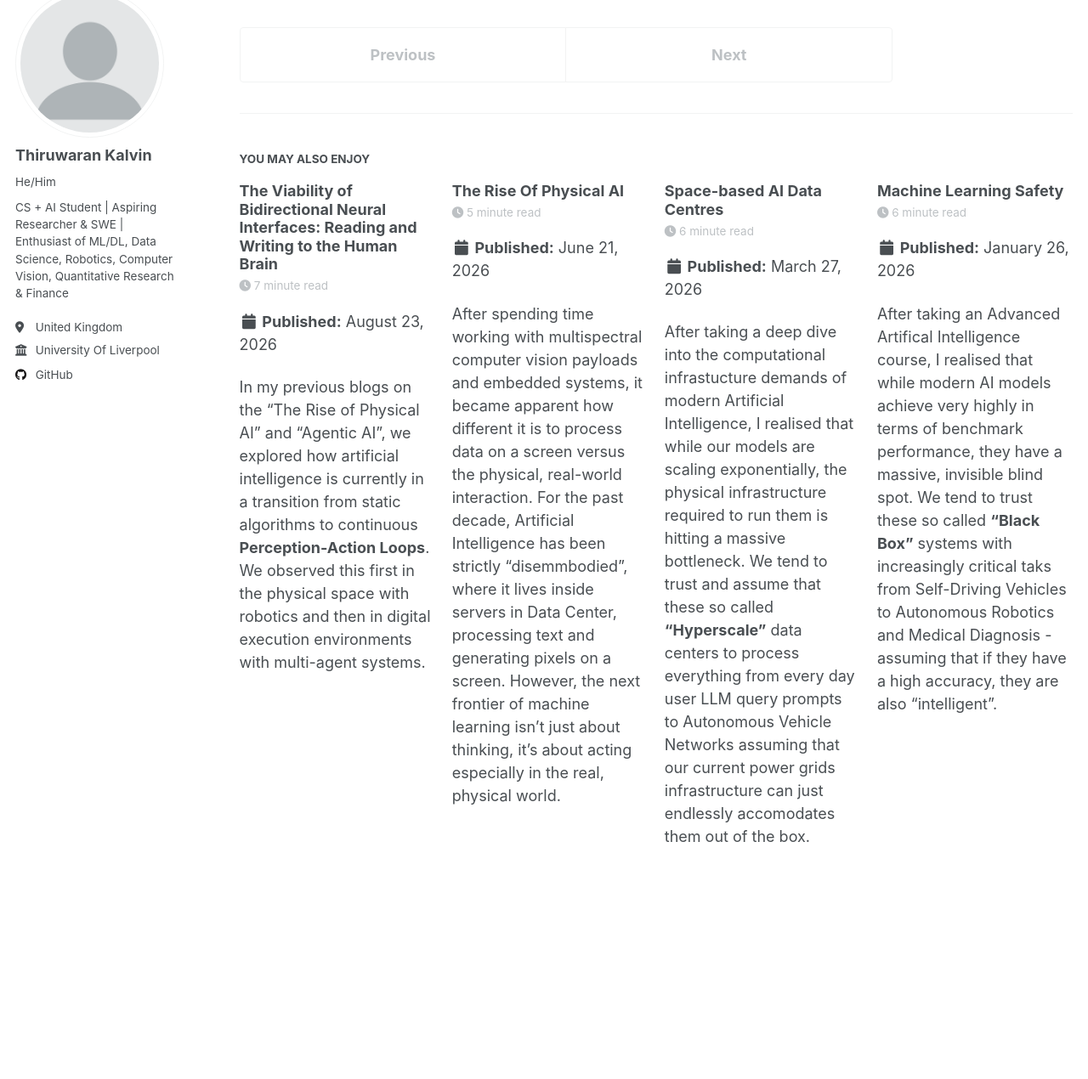
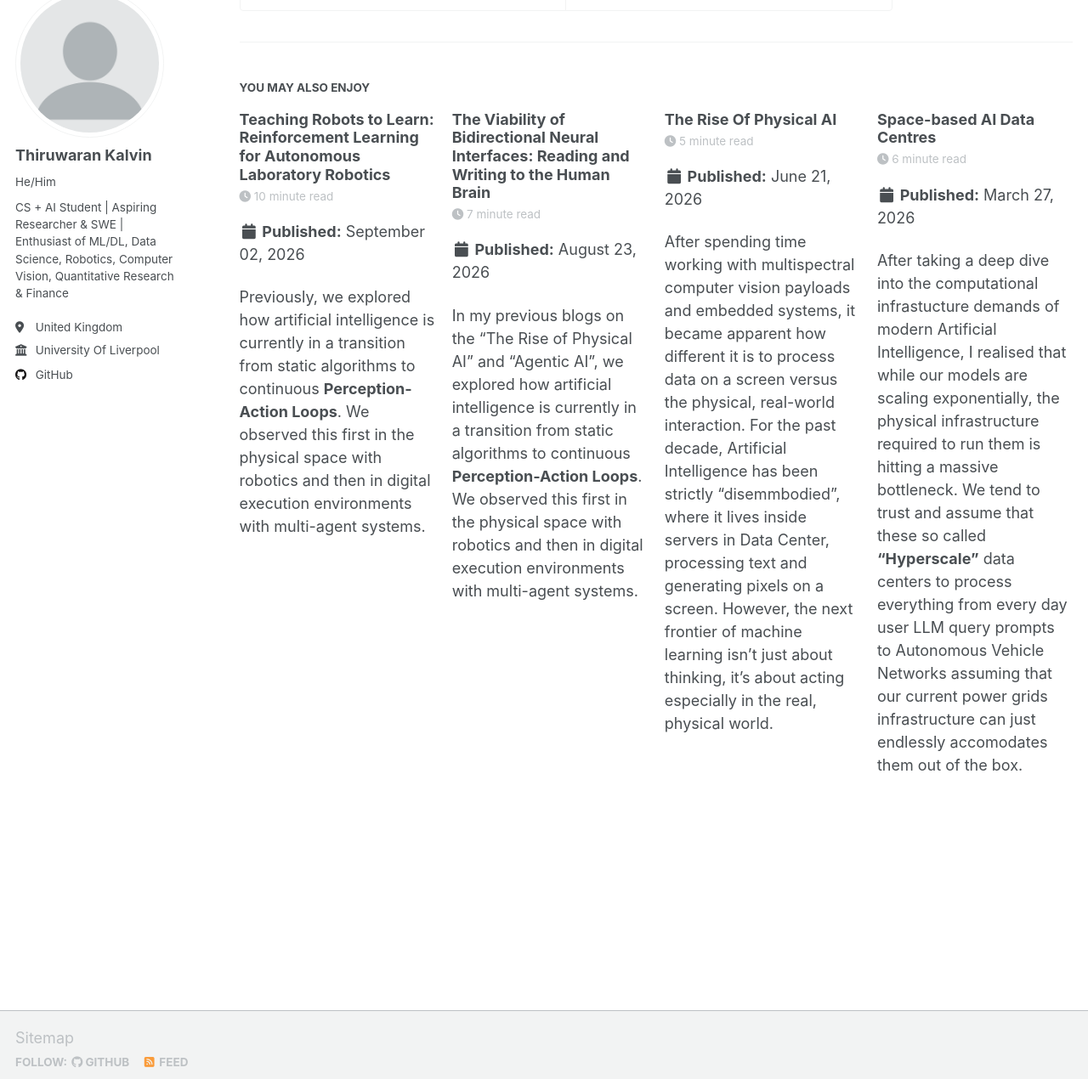
Before and after one commit to T-Kalv/T-Kalv.github.io, a Jekyll site: the page built from _posts/2026-08-04-AgenticAI.md, in a window 1280 px wide and 1400 px high, scrolled down 5134 px, cut to the strip 130-1400 px from the top of the window. Shown: the whole strip at 85% size. Built offline with Jekyll 4.4.1, drawn with Linux system fonts in a browser that asks for light colours; a script that is not in the unit is left out; some of the changed lines change nothing that is shown; some of the changed text lies outside the part shown.

Commit message:
Uploaded RobotLearningLaboratoryAutomation.md to blog

```diff
--- a/_posts/2026-08-04-AgenticAI.md
+++ b/_posts/2026-08-04-AgenticAI.md
@@ -119,7 +119,6 @@
 - **The Evolution of the Developer:** The role of the software developer is shifting more and more thanks to AI. We are moving away from writing individual syntax blocks to orchestrating systems—designing the state machines, tool protocols and evaluation metrics that govern autonomous multi-agent networks.
 
 ## Further Reading & References
-## Further Reading & References
 - **AI Agents Detailed:** [IBM: What are AI Agents?](https://www.ibm.com/think/topics/ai-agents)
 - **ReAct Framework Paper:** [ReAct: Synergizing Reasoning and Acting in Language Models (arXiv)](https://arxiv.org/abs/2210.03629)
 - **Self-Reflection Benchmarks:** [Reflexion: Language Agents with Verbal Reinforcement Learning (NeurIPS)](https://openreview.net/forum?id=vAElhFcKW6)
--- /dev/null
+++ b/_posts/2026-09-02-RobotLearningLaboratoryAutomation.md
@@ -0,0 +1,131 @@
+---
+title: 'Teaching Robots to Learn: Reinforcement Learning for Autonomous Laboratory Robotics'
+date: 02/09/2026
+permalink: /posts/2026/08/2026-09-02-RobotiLearningLaboratoryAutomation/
+tags:
+  - Robotics
+  - Reinforcement Learning
+  - Robot Learning
+  - Laboratory Automation
+  - Artificial Intelligence
+  - Machine Learning
+  - Physical AI
+  - Autonomous Systems
+---
+
+Previously, we explored how artificial intelligence is currently in a transition from static algorithms to continuous **Perception-Action Loops**. We observed this first in the physical space with robotics and then in digital execution environments with multi-agent systems.
+
+A software agent can experiment code, call APIs and recover from an error without physically damaging* anything. A robot however, has to deal with the real consequences of its subsequent actions. A small error in a movement can cause a collision, break laboratory glassware or completely invalidate an ongoing experiment.
+
+This raises a fundamental question: can we **teach robots physical skills rather than simply programming them to follow fixed instructions?** In this blog, we explore this problem in the research paper *"Accelerating Laboratory Automation Through Robot Skill Learning For Sample Scraping"* by Dr Gabriella Pizzuto and other collaborators.
+
+
+## Background
+Laboratory automation has already enabled robots to perform many repetitive scientific tasks. Such as from handling samples to carrying out predefined experimental procedures. However, these integrated systems have often relied on carefully programmed trajectories and struggle when a task requires adaptation to changes in its environment or physical interaction with objects such as new task or modified task is presented.
+
+For example, scraping material from the inside of a laboratory vial. For us Humans, this is relatively straightforward for us. On the other hand, a robot must simultaneously control its position and maintain physical contact with the vial without applying excessive force in-real time. This results in the problem becoming a **contact-rich manipulation task** where just programming a fixed trajectory doesn't suffice here.
+
+This is where **robot learning** in particular **robot reinforcement learning** becomes interesting. Instead of programming every movement possible, we could instead integrate reinforcement learning where it allows a robot to learn a policy through its interaction with its environment. It then uses continuous feedback to improve its behaviour. The research paper by Dr Gabriella and other collaborators investigates whether this approach can be used to teach robots such as robotic manipulator laboratory skills and then ultimately transfer the learned simulation behaviour to the real-world on a real robot.
+
+
+## Core Ideas
+### Teaching a Robot a Physical Skill
+The central idea behind the research paper is to manually replace designed robotic trajectories with instead a **learned policy**. Here instead of explicitly telling the robot exactly how to move the scraper at every point in the task, the robot learns which actions are most likely to achieve its goal based on the state of the environment.
+
+For example, in the sample scraping task, the robot needs to learn how to move the scraper into the vial, how to make contact with the inner surface and how to follow the desired scraping motion. This resulted in the researchers formulating the problem as a **goal-conditioned reinforcement learning** problem where the robot learns a policy that maps its current state and desired goal to an action.
+
+Mathematically, this can be represented as:
+
+$$
+a_t \sim \pi(a_t \mid s_t, g)
+$$
+where $s_t$ represents the current state of the robot, $g$ represents the desired goal and $a_t$ represents the action selected by the policy.
+
+Rather than learning one fixed sequence of movements, the policy learns how to respond to different states while attempting to reach the desired goal.
+
+### Robot's State and Action Space
+In order for an integrated reinforcement learning system to learn a physical task, we first need to define what information the robot can observe and what actions it is allowed to take.
+
+For example, in this research, the robot uses primary **proprioceptive information** and force feedback rather than relying on vision. The state contains information about the robot's joint configuration and velocity and together with information about tool's interaction with the environment. The action space then determines how the robot can then physically react and respond to this information. Instead of directly predicting the individual joint positions, the learned controller produces continuous control commands that allow the robotic arm to move through the task. This creates a continuous feedback loop:
+
+$$
+\text{State} \rightarrow \text{Policy} \rightarrow \text{Action} \rightarrow \text{Environment} \rightarrow \text{New State}
+$$
+
+This means that the robot doesn't just simply execute a predetermined trajectory, instead its behaviour continually changes to the state that it observes.
+
+### Learning through Reinforcement
+The robot improves its behaviour through reinforcement learning. It does this by receiving a **reward signal** based on how successfully it performs the intended task.
+
+A successful scraping movement should receive a higher reward than an action that moves the scraper away from the desired location or loses contact with the vial.
+
+The objective of reinforcement learning can therefore be expressed as maximizing the expected cumulative reward:
+
+$$
+J(\pi) = \mathbb{E}_{\pi}
+\left[
+\sum_{t=0}^{T} \gamma^t r_t
+\right]
+$$
+
+where $r_t$ is the reward received at timestep $t$ and $\gamma$ is the discount factor controlling how much future rewards contribute to the objective.
+
+Over many interactions in the simulated environment results in the policy gradually learning which actions lead towards successfully completing the tasks and which are unsuccessful. However, when learning a complex physical skill from scratch introduces another problem which is that the robot might not even initially know how to perform even the simplest part of that task.
+
+### Learning the Simplest Part of the Task
+
+To address this, the researchers implemented a **curriculum-based approach** where the overall difficulty of the task is gradually increased. This means that rather than immediately asking the robot to perform the entire complete scraping task, the learning process begins with simpler objectives before scaling up introducing more challenging interactions.
+
+This is particularly importance once we introduce **contact-rich manipulation**. The robot first needs to learn the basic physical behaviour that is required for the task at hand before it can reliably perform the complete sequence task. It's a similar to how humans learn physical skills where they break the task into simpler stages and progressively increase the difficulty.
+
+### Transitioning from Simulation to the Real Robot
+$$
+\text{Simulation}
+\rightarrow
+\text{RL Training}
+\rightarrow
+\text{Learned Policy}
+\rightarrow
+\text{Real Robot}
+$$
+When training a reinforcement learning policy directly onto a physical robot, it introduces several challenges. The robot would need to perform many iterations with the real-life environments which is incredibly time-consuming, expensive and potentially unsafe when dealing laboratory equipment unsupervised by Humans.
+
+Instead of going directly to the real-world environment, researchers train the robot first within a **simulated environment**. This allows the policy to perform many interactions and learn the required behaviour without risking damage to the physical robot, laboratory equipment or surround environment.
+
+However, this introduces a new problem which is the **sim-to-real** transfer challenge. For example, a policy that performs well in a simulation environment doesn't necessarily mean it can perform equally well in the real-world on a real robot. This is because in the real world we have physical properties such as differences in contact dynamics, forces, friction and other physical properties that can can cause the behaviour learned in simulation to fail when transferred to the real-world environment.
+
+This is important especially for contact-rich manipulation where here for the scraping task, even the small differences in how the scraper interacts with the vial can affect the resulting behaviour. This led to the researchers investigating whether the learned scraping policy can be successfully transferred over from the simulation environment to the real robotic manipulator.
+
+### Sample Scraping Task
+
+In the lab, automating sample scraping combines several challenges that make it useful for studying robot learning.
+
+<div style="text-align: center;">
+<img src="Scraping_Example.png"
+     alt="Autonomous robotic sample scraping setup"
+     style="width: 55%;">
+<p><strong>Figure 1:</strong> Autonomous robotic scraping setup used for the sample scraping task. <em>Source: Pizzuto et al. (2024), "Accelerating Laboratory Automation Through Robot Skill Learning For Sample Scraping".</em></p>
+</div>
+
+For example, the robot must position the scraper inside the vial accurately, establish contact with the inner surface and mantain an appropriate interaction whilst performing the scraping motion. Also small subtle changes in the robot's overall movement or contact with the vial can therefore affect the outcome of the task.
+
+This makes the sample scraping task a good example of a contact-rich manipulation task where just simply following a predefined trajectory doesn't suffice.
+
+When using reinforcement learning, the researchers investigate whether a robot can instead learn a physical skill that allows it to respond to the state of the environment.
+
+Overall this demonstrates how robot learning here could move laboratory automation away from the predefined trajectories and towards learned physical skills that may be potentially adapted to much more complex laboratory tasks.
+
+## My Takeaways:
+After analysing how teaching robots to learn using reinforcement learning for autonomous laboratory robotics, a few key points stood out for me:
+* **Learning Physical Skills Rather than Fixed Instructions:** One of the most important and interesting aspects of this research is the shift from manually programming every robotic movement to instead allowing the robot to learn a policy through an interaction with its surround environment. Instead of integrating one predefined trajectory, the robot can continuously adapt its behaviour based on its current state at hand.
+* **Simulations vs Real World:** Training reinforcement learning policies in simulations provides a practical alternative for robots to perform numerous interactions without risking physical equipment. However, when transferring these learned behaviours to a real robot, it introduces a difficult problem of the sim-to-real transfer. This is where differences between the simulated and physical environments can affect the learned policy.
+* **Contact-Rich Manipulation is Challenging:** Looking at tasks that at appear relatively to simple to use Humans can become significantly more difficult for robotics when physical contact is involved. For example, small subtle differences in forces, friction or positioning can change the outcome of the task. This makes contact-rich manipulation an interesting problem in robot learning.
+* **Towards a More Generalisable Robot Learning:** This research paper made myself more interested in a broader question of how can we make learned robot skills generalise across different tasks, tools, materials and environments. I think this is where approaches such as reinforcement learning, robot learning and VLA (Vision-Language-Action) models become much more interesting here. Instead of robots just simply following predefined instructions, I believe the longer term goal should be to build systems that can perceive their environment, understand what needs to be done, select an appropriate skill/tool and then adapt their behaviour while physically interacting with the world.
+
+
+## Further Reading & References
+
+- **Pizzuto et al. (2024):** [Accelerating Laboratory Automation Through Robot Skill Learning For Sample Scraping](https://arxiv.org/abs/2209.14875)
+
+- **Pizzuto et al. (2024):** [Accelerating Laboratory Automation Through Robot Skill Learning For Sample Scraping — University of Liverpool Repository](https://livrepository.liverpool.ac.uk/3184455/)
+- **Radulov et al. (2025):** [FLIP: Flowability-Informed Powder Weighing](https://arxiv.org/abs/2506.03896)
```
Also changed, not shown: _posts/Scraping_Example.png (added).
